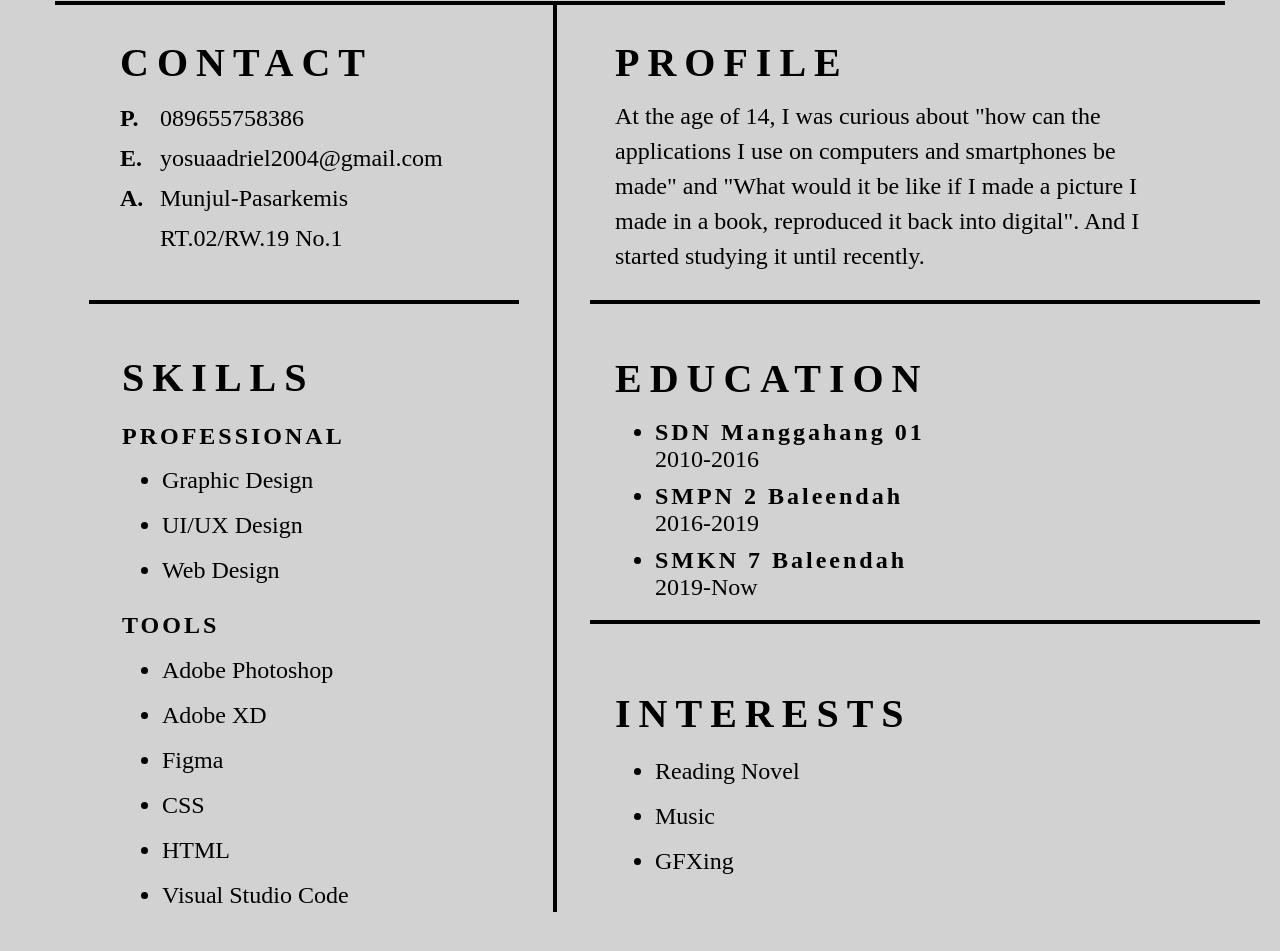
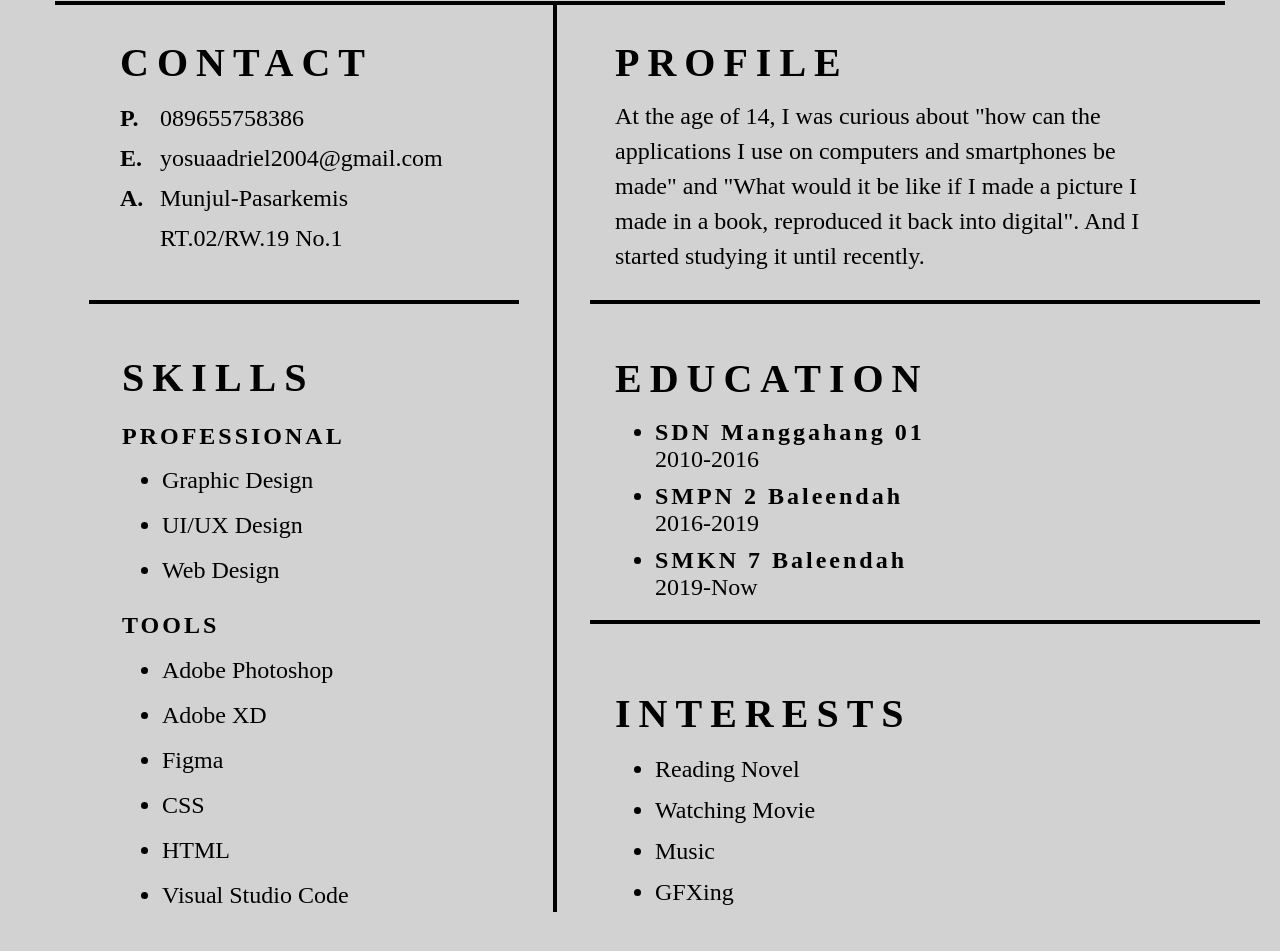
Before and after one commit to yosuaadriel/yosuaadriel.github.io, a plain HTML site: page index.html in a window 1280 px wide. Shown: the part 346-1297 px from the top of the page. Drawn offline with Linux system fonts and the light colour scheme.

Commit message:
initial commit

```diff
--- a/index.html
+++ b/index.html
@@ -5,6 +5,7 @@
     <meta http-equiv="X-UA-Compatible" content="IE=edge">
     <meta name="viewport" content="width=device-width, initial-scale=1.0">
     <link rel="stylesheet" type="text/css" href="style.css">
+    <link rel="shortcut icon" href="wm.png">
     <title>Curriculum Vitae</title>
 </head>
 <body>
@@ -91,9 +92,10 @@
     <div class="hobbies">
         <h2 class="interests">INTERESTS</h2>
         <ul>
-            <h2><li class="list">Reading Novel</li></h2>
-            <h2><li class="list">Music</li></h2>
-            <h2><li class="list">GFXing</li></h2>
+            <h2><li class="hobi">Reading Novel</li></h2>
+            <h2><li class="hobi">Watching Movie</li></h2>
+            <h2><li class="hobi">Music</li></h2>
+            <h2><li class="hobi">GFXing</li></h2>
         </ul>
     </div>
     <!-- hobbies end -->
--- a/style.css
+++ b/style.css
@@ -37,7 +37,7 @@ h2 {
 
 .job {
     position: absolute;
-    margin-left: 39.6%;
+    margin-left: 39.5%;
     margin-top: -30px;
     text-align: center;
     color: #d2d2d2;
@@ -209,4 +209,10 @@ li{
     font-weight: bolder;
     letter-spacing: 8px;
 }
+
+.hobi {
+    font-weight: normal;
+    letter-spacing: normal;
+    line-height: 31px;
+}
 /* interests end */
```
Also changed, not shown: wm.png (added).
